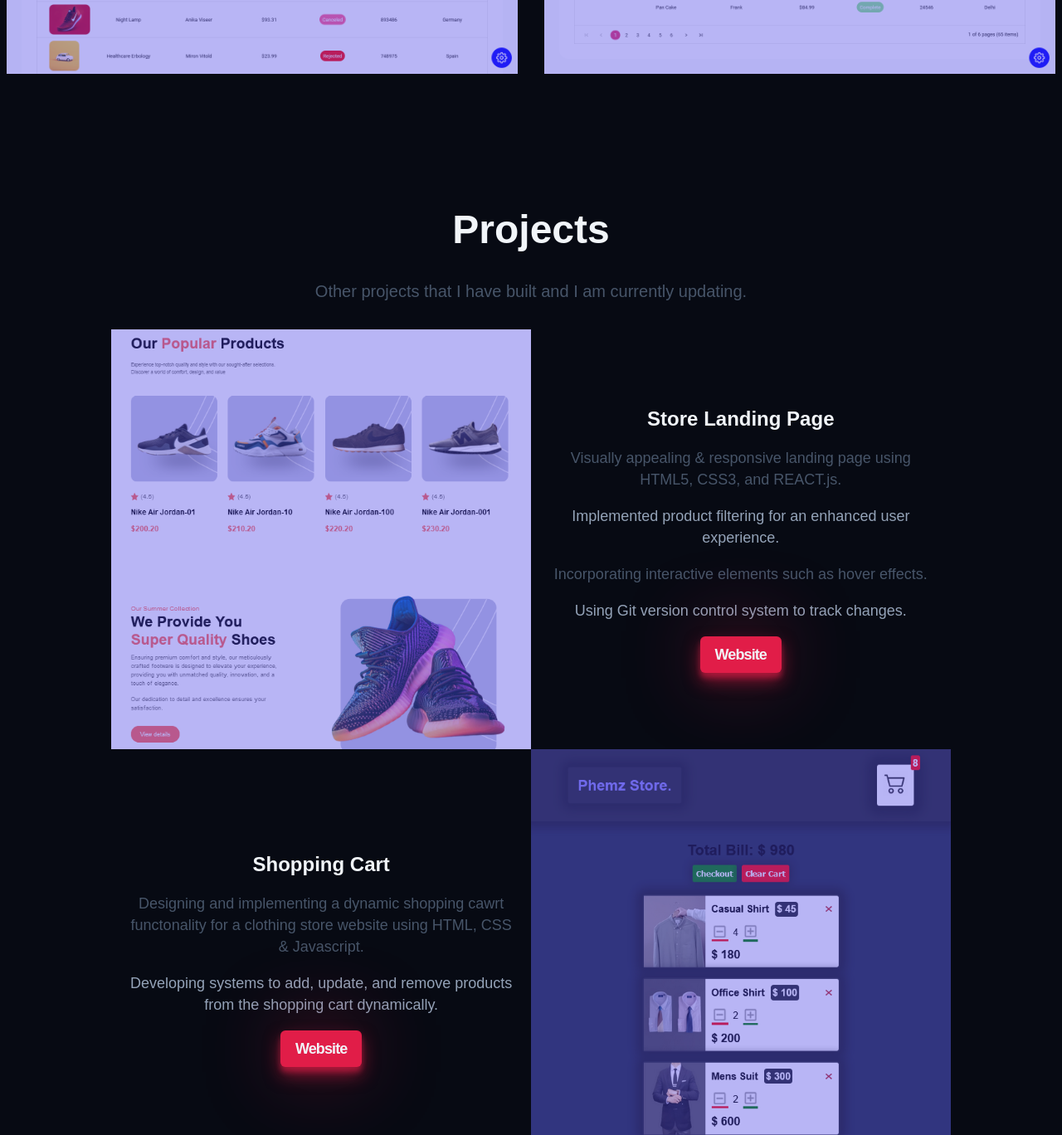
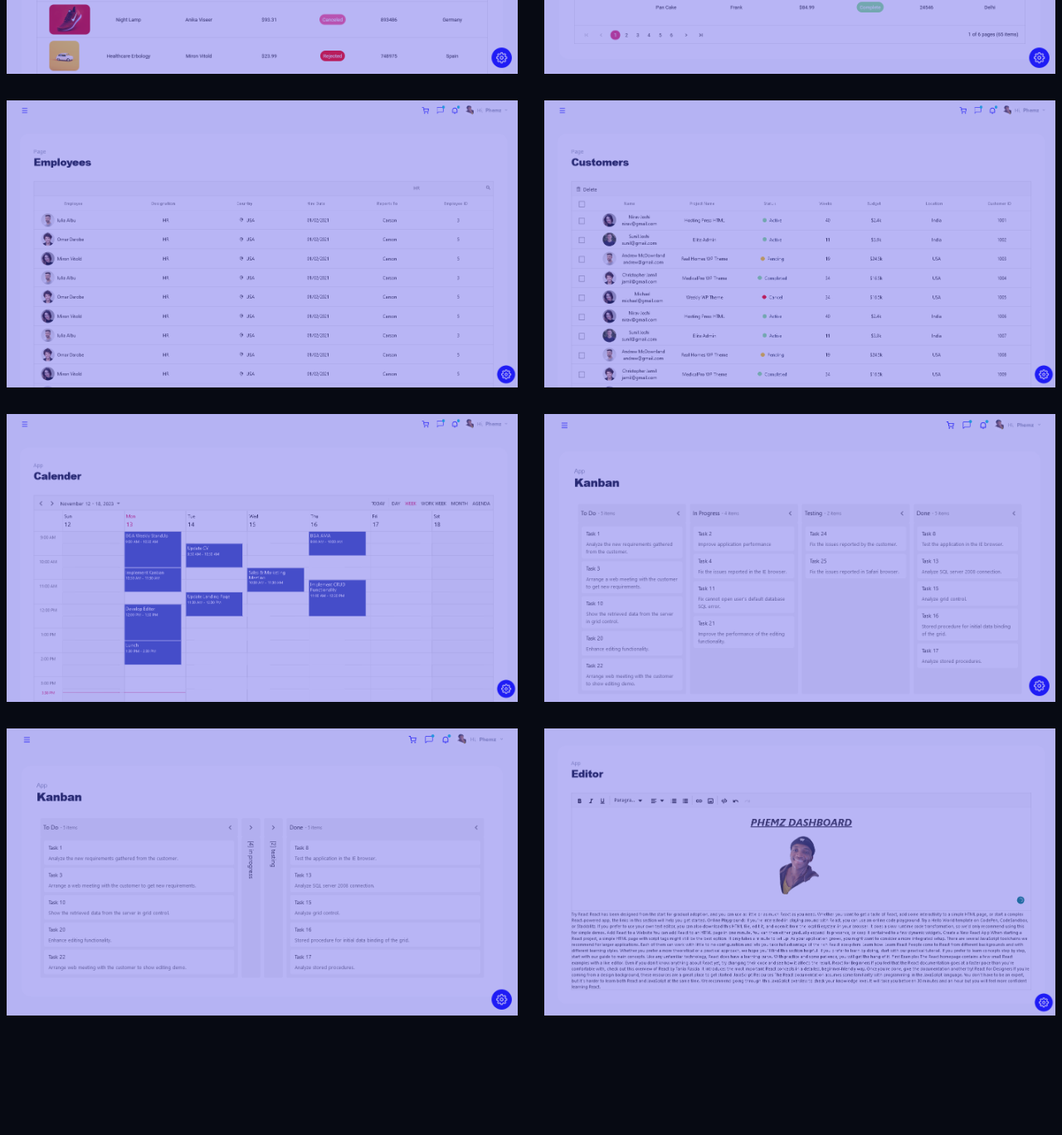
Before and after one commit to techinvestorsza/pardio-portfolio, a website built with Vite: page index.html in a window 1280 px wide. Shown: the part 3075-4443 px from the top of the page at 83% size. Built offline with nearby package versions, Linux system fonts and the light colour scheme; a web font is replaced by a local one.

Commit message:
Added more features of the Featured Project

```diff
--- a/index.html
+++ b/index.html
@@ -246,6 +246,54 @@
               alt="Phemz Dashboard pagination"
             />
           </div>
+          <div class="featured__img-wrapper">
+            <img
+              class="lazy loading"
+              src="https://via.placeholder.com/1920x968"
+              data-src="/phemz-dashboard-employees-top.png"
+              alt="Phemz Dashboard Employees"
+            />
+          </div>
+          <div class="featured__img-wrapper">
+            <img
+              class="lazy loading"
+              src="https://via.placeholder.com/1920x968"
+              data-src="/phemz-dashboard-Customers-top.png"
+              alt="Phemz Dashboard Customers"
+            />
+          </div>
+          <div class="featured__img-wrapper">
+            <img
+              class="lazy loading"
+              src="https://via.placeholder.com/1920x968"
+              data-src="/phemz-dashboard-Calendar-top.png"
+              alt="Phemz Dashboard Calendar"
+            />
+          </div>
+          <div class="featured__img-wrapper">
+            <img
+              class="lazy loading"
+              src="https://via.placeholder.com/1920x968"
+              data-src="/phemz-dashboard-Kanban-top.png"
+              alt="Phemz Dashboard Kanban"
+            />
+          </div>
+          <div class="featured__img-wrapper">
+            <img
+              class="lazy loading"
+              src="https://via.placeholder.com/1920x968"
+              data-src="/phemz-dashboard-Kanban-top-collapsed.png"
+              alt="Phemz Dashboard Kanban-Collapsed"
+            />
+          </div>
+          <div class="featured__img-wrapper">
+            <img
+              class="lazy loading"
+              src="https://via.placeholder.com/1920x968"
+              data-src="/phemz-dashboard-Editor-full.png"
+              alt="Phemz Dashboard Kanban-Editor"
+            />
+          </div>
         </div>
       </section>
 
```
Also changed, not shown: ToDo.md (+1 -0 lines), public/phemz-dashboard-Calendar-top.png (added), public/phemz-dashboard-Customers-top.png (added), public/phemz-dashboard-Editor-full.png (added), public/phemz-dashboard-Kanban-top-collapsed.png (added), public/phemz-dashboard-Kanban-top.png (added), public/phemz-dashboard-employees-top.png (added).
